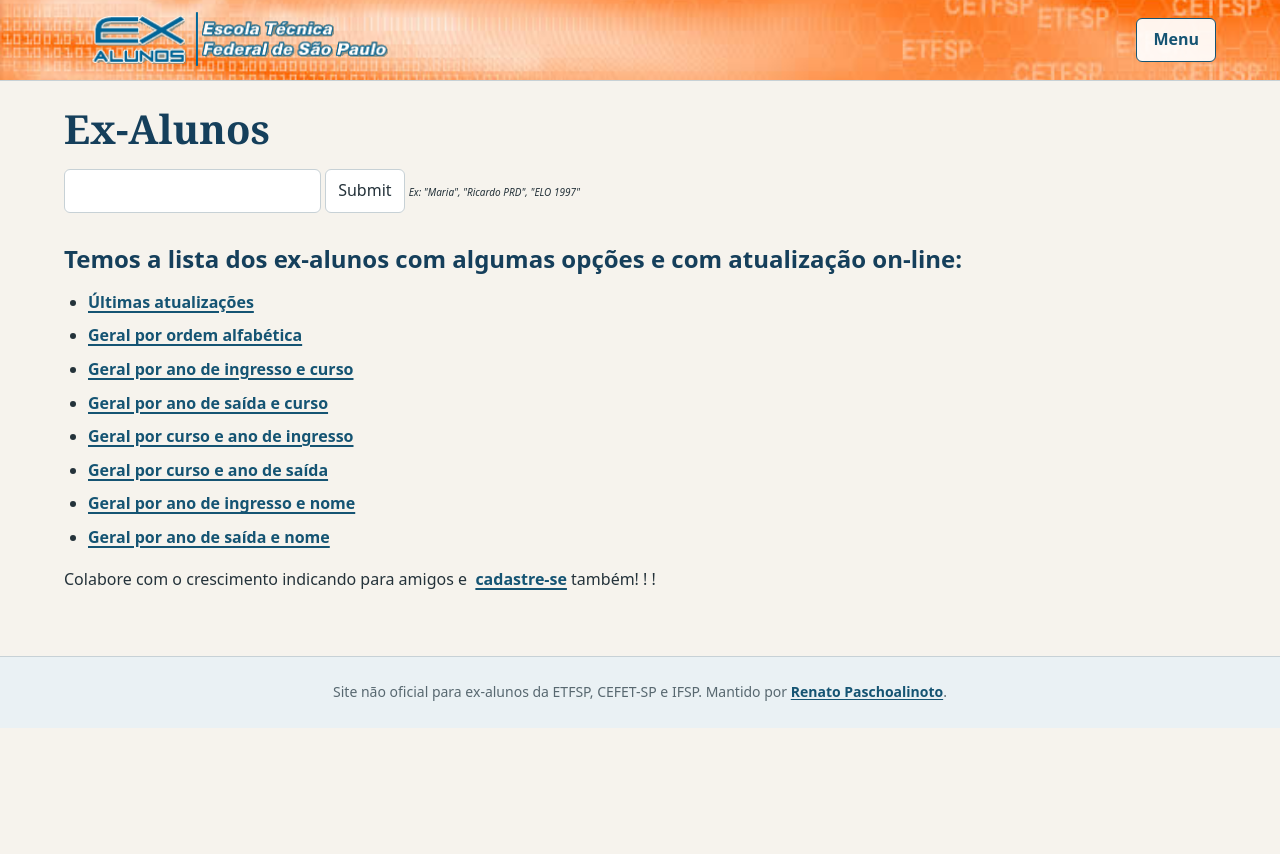
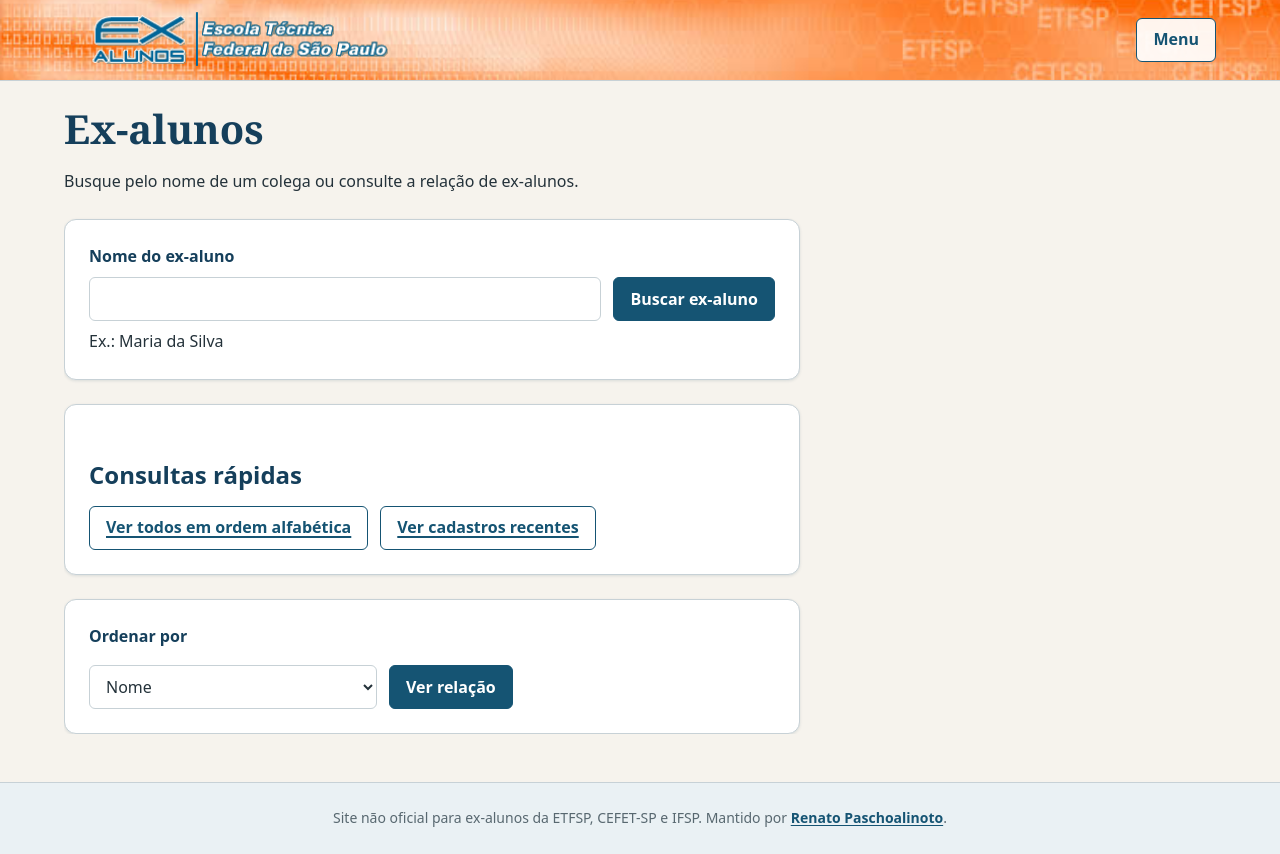
Before and after one commit to renatopas/etfsp_new, a SvelteKit app: page /exalunos in a window 1280 px wide. Before the commit the page ends 800 px from the top, so only its background shows below. Built offline with nearby package versions, Linux system fonts and the light colour scheme.

Commit message:
Implementada fase 2

```diff
--- /dev/null
+++ b/src/lib/components/PageHeader.svelte
@@ -0,0 +1,55 @@
+<script lang="ts">
+  import type { Snippet } from "svelte";
+
+  interface Props {
+    title: string;
+    description?: string;
+    children?: Snippet;
+  }
+
+  let { title, description, children }: Props = $props();
+</script>
+
+<header class="page-header">
+  <div>
+    <h1>{title}</h1>
+    {#if description}
+      <p>{description}</p>
+    {/if}
+  </div>
+  {#if children}
+    <div class="page-header__action">
+      {@render children()}
+    </div>
+  {/if}
+</header>
+
+<style>
+  .page-header {
+    display: flex;
+    flex-wrap: wrap;
+    align-items: start;
+    justify-content: space-between;
+    gap: var(--space-4);
+    max-width: var(--content-reading);
+    margin-bottom: var(--space-6);
+  }
+
+  h1 {
+    margin: 0;
+    color: var(--color-heading);
+    font-family: var(--font-serif);
+    font-size: var(--text-xl);
+    line-height: var(--leading-tight);
+  }
+
+  p {
+    margin: var(--space-3) 0 0;
+    color: var(--color-text-muted);
+    font-size: var(--text-md);
+  }
+
+  .page-header__action {
+    flex: 0 0 auto;
+  }
+</style>
--- /dev/null
+++ b/src/lib/components/SearchForm.svelte
@@ -0,0 +1,81 @@
+<script lang="ts">
+  import Button from "./Button.svelte";
+
+  interface Props {
+    action?: string;
+    buttonLabel?: string;
+    example?: string;
+    id?: string;
+    label?: string;
+    query?: string;
+  }
+
+  let {
+    action = "/exalunos_lista",
+    buttonLabel = "Buscar ex-aluno",
+    example,
+    id = "busca-exaluno",
+    label = "Nome do ex-aluno",
+    query = "",
+  }: Props = $props();
+
+  let hintId = `${id}-exemplo`;
+</script>
+
+<form class="search-form" method="GET" {action}>
+  <label for={id}>{label}</label>
+  <div class="search-form__controls">
+    <input
+      {id}
+      type="search"
+      name="busca"
+      value={query}
+      autocomplete="name"
+      aria-describedby={example ? hintId : undefined}
+    />
+    <Button type="submit">{buttonLabel}</Button>
+  </div>
+  {#if example}
+    <p id={hintId}>{example}</p>
+  {/if}
+</form>
+
+<style>
+  .search-form {
+    display: grid;
+    gap: var(--space-2);
+  }
+
+  label {
+    color: var(--color-heading);
+    font-weight: 700;
+  }
+
+  .search-form__controls {
+    display: grid;
+    gap: var(--space-3);
+  }
+
+  input {
+    width: 100%;
+    min-width: 0;
+    border: 1px solid var(--color-border);
+    border-radius: var(--radius-sm);
+    background: var(--color-surface);
+    color: var(--color-text);
+    padding: var(--space-2) var(--space-3);
+  }
+
+  p {
+    margin: 0;
+    color: var(--color-text-muted);
+    font-size: var(--text-sm);
+  }
+
+  @media (min-width: 30rem) {
+    .search-form__controls {
+      grid-template-columns: minmax(0, 1fr) auto;
+      align-items: end;
+    }
+  }
+</style>
--- a/src/routes/exalunos/+page.svelte
+++ b/src/routes/exalunos/+page.svelte
@@ -1,71 +1,112 @@
 <script lang="ts">
   import Meta from "$lib/Meta.svelte";
+  import PageHeader from "$lib/components/PageHeader.svelte";
+  import SearchForm from "$lib/components/SearchForm.svelte";
+  import { ALUMNI_ORDER_TO_LEGACY } from "$lib/domain";
 </script>
 
 <Meta
-  description=""
-  title="Busca - Ex-Alunos da Escola Tecnica / Instituto Federal de Sao Paulo - ETFSP / IFSP / CEFET-SP"
+  title="Ex-alunos da Escola Técnica Federal de São Paulo"
+  description="Busque ex-alunos pelo nome ou consulte a relação de ex-alunos da ETFSP, CEFET-SP e IFSP."
 />
 
-<h1>Ex-Alunos</h1>
+<section class="alumni-entry">
+  <PageHeader
+    title="Ex-alunos"
+    description="Busque pelo nome de um colega ou consulte a relação de ex-alunos."
+  />
 
-<form action="exalunos_lista">
-  <input type="text" name="busca" size="20" />
-  <input type="submit" class="formbutton" />
-  <font size="1"><i>Ex: "Maria", "Ricardo PRD", "ELO 1997"</i></font>
-</form>
+  <div class="alumni-entry__search">
+    <SearchForm example="Ex.: Maria da Silva" />
+  </div>
 
-<h2>
-  Temos a lista dos ex-alunos com algumas opções e com atualização on-line:
-</h2>
-<ul>
-  <li>
-    <a href="exalunos_lista?Titulo=Últimas Atualizações&Restricao=LAST"
-      >Últimas atualizações</a
-    >
-  </li>
-  <li>
-    <a href="exalunos_lista?ORDEM=ALFA&TITULO=Alfabético"
-      >Geral por ordem alfabética</a
-    >
-  </li>
-  <li>
-    <a
-      href="exalunos_lista?ORDEM=INGRESSOCURSO&Titulo=Por ano de Ingresso e Curso"
-      >Geral por ano de ingresso e curso</a
-    >
-  </li>
-  <li>
-    <a href="exalunos_lista?ORDEM=SAIDACURSO&Titulo=Por ano de Saída e Curso"
-      >Geral por ano de saída e curso</a
-    >
-  </li>
-  <li>
-    <a
-      href="exalunos_lista?ORDEM=CURSOINGRESSO&Titulo=Por curso e ano de ingresso"
-      >Geral por curso e ano de ingresso</a
-    >
-  </li>
-  <li>
-    <a href="exalunos_lista?ORDEM=CURSOSAIDA&Titulo=Por curso e ano de saída"
-      >Geral por curso e ano de saída</a
-    >
-  </li>
-  <li>
-    <a
-      href="exalunos_lista?ORDEM=INGRESSONOME&Titulo=Por ano de Ingresso e Nome"
-      >Geral por ano de ingresso e nome</a
-    >
-  </li>
-  <li>
-    <a href="exalunos_lista?ORDEM=SAIDANOME&Titulo=Por ano de de saída e nome"
-      >Geral por ano de saída e nome</a
-    >
-  </li>
-</ul>
+  <section
+    class="alumni-entry__quick-actions"
+    aria-labelledby="consultas-rapidas"
+  >
+    <h2 id="consultas-rapidas">Consultas rápidas</h2>
+    <div>
+      <a
+        class="button button--secondary"
+        href={`/exalunos_lista?ORDEM=${ALUMNI_ORDER_TO_LEGACY.nome}`}
+        >Ver todos em ordem alfabética</a
+      >
+      <a class="button button--secondary" href="/exalunos_lista?Restricao=LAST"
+        >Ver cadastros recentes</a
+      >
+    </div>
+  </section>
 
-<p>
-  Colabore com o crescimento indicando para amigos e&nbsp; <a
-    href="novocadastro">cadastre-se</a
-  > também! ! !
-</p>
+  <form class="alumni-entry__order" method="GET" action="/exalunos_lista">
+    <label for="ordem-exalunos">Ordenar por</label>
+    <div>
+      <select id="ordem-exalunos" name="ORDEM">
+        <option value={ALUMNI_ORDER_TO_LEGACY.nome}>Nome</option>
+        <option value={ALUMNI_ORDER_TO_LEGACY.cursoIngresso}
+          >Curso e ano de ingresso</option
+        >
+        <option value={ALUMNI_ORDER_TO_LEGACY.cursoSaida}
+          >Curso e ano de saída</option
+        >
+        <option value={ALUMNI_ORDER_TO_LEGACY.ingressoCurso}
+          >Ano de ingresso e curso</option
+        >
+        <option value={ALUMNI_ORDER_TO_LEGACY.saidaCurso}
+          >Ano de saída e curso</option
+        >
+      </select>
+      <button type="submit" class="button button--primary">Ver relação</button>
+    </div>
+  </form>
+</section>
+
+<style>
+  .alumni-entry {
+    max-width: var(--content-reading);
+  }
+
+  .alumni-entry__search,
+  .alumni-entry__quick-actions,
+  .alumni-entry__order {
+    padding: var(--space-6);
+    border: 1px solid var(--color-border);
+    border-radius: var(--radius-md);
+    background: var(--color-surface);
+    box-shadow: var(--shadow-card);
+  }
+
+  .alumni-entry__quick-actions,
+  .alumni-entry__order {
+    margin-top: var(--space-6);
+  }
+
+  h2 {
+    margin: 0;
+    color: var(--color-heading);
+    font-size: var(--text-lg);
+    line-height: var(--leading-tight);
+  }
+
+  .alumni-entry__quick-actions > div,
+  .alumni-entry__order > div {
+    display: flex;
+    flex-wrap: wrap;
+    gap: var(--space-3);
+    margin-top: var(--space-4);
+  }
+
+  label {
+    color: var(--color-heading);
+    font-weight: 700;
+  }
+
+  select {
+    min-width: min(100%, 18rem);
+    max-width: 100%;
+    border: 1px solid var(--color-border);
+    border-radius: var(--radius-sm);
+    background: var(--color-surface);
+    color: var(--color-text);
+    padding: var(--space-2) var(--space-3);
+  }
+</style>
```
Also changed, not shown: src/routes/+page.svelte (+54 -52 lines).
